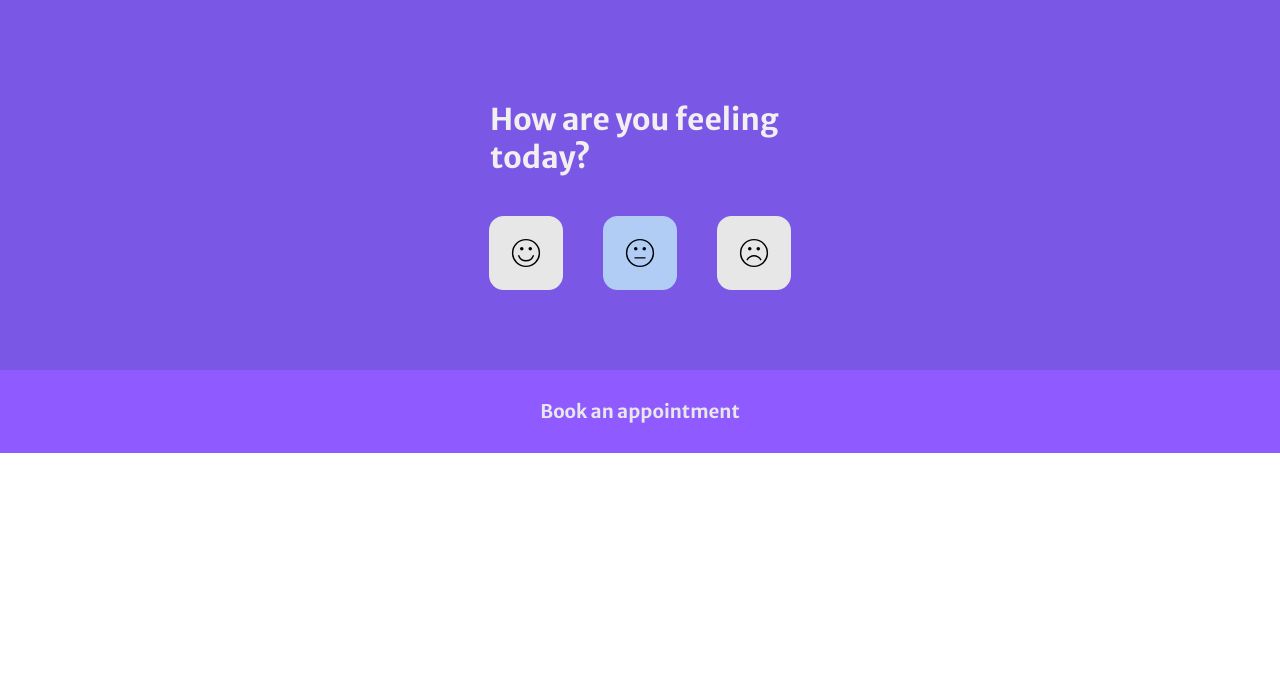
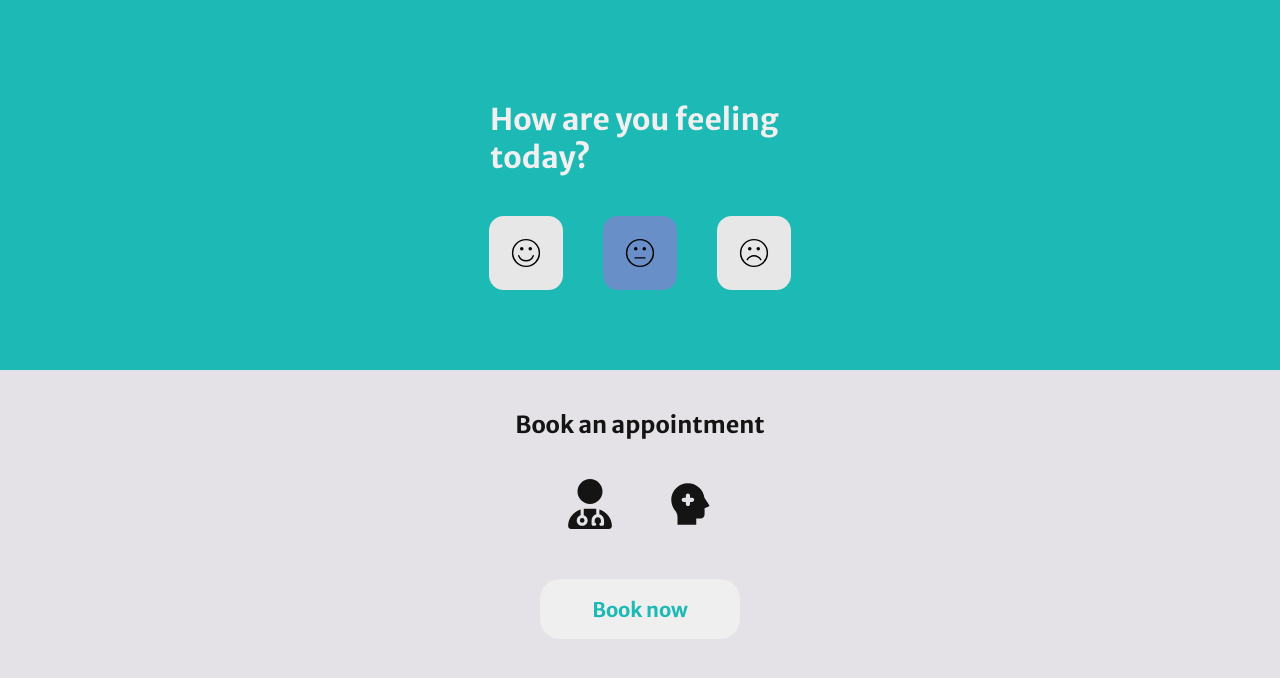
Before and after one commit to FedericaI7/appointment-app, a Next.js app: page / in a window 1280 px wide. Both pictures are taken after a click on the button 640 px from the left and 253 px from the top of the page. Shown: the top 678 px of the page. Built offline with nearby package versions, Linux system fonts and the light colour scheme.

Commit message:
add/style add new icons, and style

```diff
--- a/src/pages/index.js
+++ b/src/pages/index.js
@@ -4,6 +4,10 @@ import styles from "@/styles/Home.module.scss";
 import { CiFaceSmile } from "react-icons/ci";
 import { CiFaceMeh } from "react-icons/ci";
 import { CiFaceFrown } from "react-icons/ci";
+
+import { FaUserDoctor } from "react-icons/fa6";
+import { RiPsychotherapyFill } from "react-icons/ri";
+
 import { useState } from "react";
 
 export default function Home() {
@@ -27,6 +31,7 @@ export default function Home() {
         <title>Appointment App</title>
         <meta name="description" content="Generated by create next app" />
         <meta name="viewport" content="width=device-width, initial-scale=1" />
+        <meta name="theme-color" content="#1dbab5" />
         <link rel="icon" href="/favicon.ico" />
       </Head>
       <main className={styles.main}>
@@ -64,14 +69,15 @@ export default function Home() {
             <h3> Happy for you!</h3>
           </div>
         )}
-        {faceState.isFaceMeh && (
+        {(faceState.isFaceMeh || faceState.isFaceFrown) && (
           <div className={styles.resultFace}>
             <h3>Book an appointment</h3>
-          </div>
-        )}
-        {faceState.isFaceFrown && (
-          <div className={styles.resultFace}>
-            <h3>Book an appointment</h3>
+            {/* <hr /> */}
+            <div className={styles.iconsContainer}>
+              <FaUserDoctor />
+              <RiPsychotherapyFill />
+            </div>
+            <button className={styles.btnBook}>Book now</button>
           </div>
         )}
       </main>
--- a/src/styles/Home.module.scss
+++ b/src/styles/Home.module.scss
@@ -1,15 +1,10 @@
 .main {
   width: 100%;
-
-  // width: 100%;
-  // height: 100%;
-  // min-height: 100vh;
-  background-color: #7b57e5;
+  height: 100vh;
+  display: flex;
+  flex-direction: column;
+  background-color: #1dbab5;
 }
-
-// width: 100%;
-// height: 100%;
-// min-height: 100vh;
 
 .mainContainer {
   padding-top: 100px;
@@ -43,24 +38,59 @@
   cursor: pointer;
   border-radius: 20%;
   &:hover {
-    background-color: #b1cdf6;
+    background-color: #698fc9;
   }
 }
 
 .btnFaceActive {
-  background-color: #b1cdf6;
+  background-color: #698fc9;
 }
 
 //resultFace
 .resultFace {
-  background-color: #8f5aff;
+  // background-color: #866ac2;
+  // background-color: #906bbb;
+  background-color: #e4e2e6;
   display: flex;
   flex-direction: column;
-  justify-content: center;
+  padding-top: 40px;
   align-items: center;
-  padding: 30px;
+  font-size: 20px;
+  flex-grow: 1;
+  height: 100%;
 
   h3 {
-    color: rgb(231, 231, 231);
+    // color: rgb(231, 231, 231);
+    color: rgb(20, 20, 20);
+  }
+  hr {
+    height: 3px;
+    background-color: black;
+    margin: 10px;
+    width: 400px;
   }
 }
+
+.iconsContainer {
+  padding-top: 40px;
+  display: flex;
+  gap: 50px;
+  font-size: 50px;
+  color: rgb(20, 20, 20);
+  padding-bottom: 50px;
+}
+
+.btnBook {
+  width: 200px;
+  height: 60px;
+  font-size: 20px;
+  border: none;
+  color: #1dbab5;
+  font-weight: bold;
+  border-radius: 20px;
+
+  &:hover {
+    color: #866ac2;
+    cursor: pointer;
+  }
+}
```
